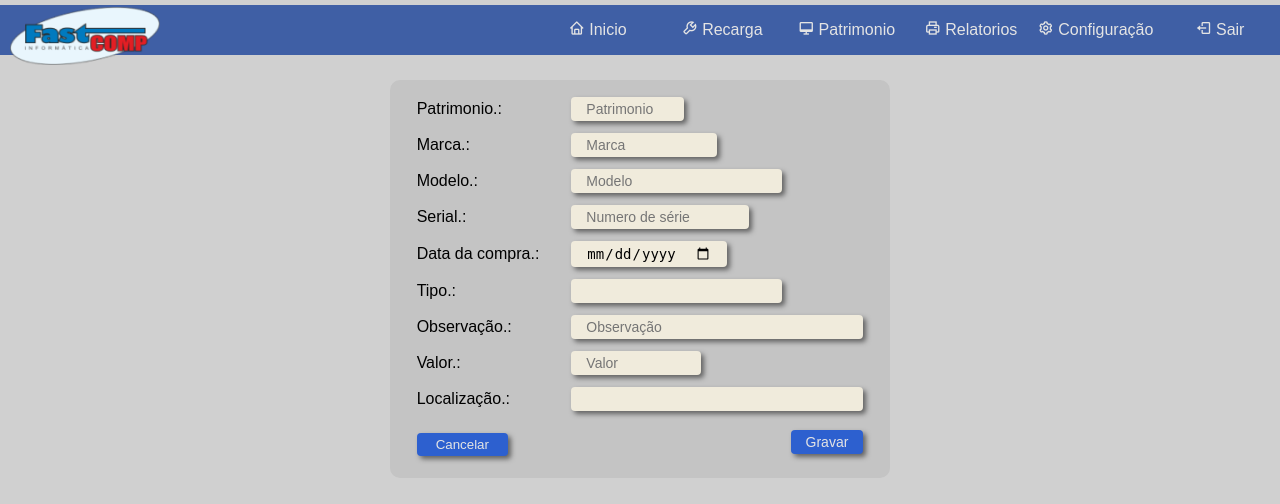
After one commit to AdalbertoSZ/estudo, a PHP site: page /arquivos/nvpatrimonio.php in a window 1280 px wide. The commit adds this page. Shown: the top 504 px of the page. Run offline with PHP 8.4, Linux system fonts and the light colour scheme; the visitor is signed in with stand-in values (Sample User, id 1); data that the repository does not hold is empty.

Commit message:
alterações

```diff
--- a/Novo site/arquivos/estilo.css
+++ b/Novo site/arquivos/estilo.css
@@ -262,11 +262,10 @@ button:hover {
 .btnvrec {
     margin-bottom: 20px;
 }
-.nvetq {
+.nvetq , .nwpatr {
     margin: auto;
     margin-top: 25px;
     background-color: var(--bg-tab2);
-    /* border-collapse: collapse; */
     text-align: left;
     padding: 10px;
     border-radius: 10px;
@@ -281,9 +280,8 @@ button:hover {
 }
 .nvetq td:first-child + td {
     text-align: right;
-
 }
-.nvetq input  {
+.nvetq input {
     background-color: var(--bg-tab1);
     color: var(--txt2);
     outline: none;
@@ -291,20 +289,25 @@ button:hover {
     margin: 5px 0;
     font-size: 14px;
 }
+.nvetq input:hover , .nwpatr input:hover {
+    background-color: var(--bg-color3);
+}
+.nwpatr input {
+    background-color: var(--bg-tab1);
+    color: var(--txt2);
+    outline: none;
+    text-align: left;
+    margin: 5px 0;
+    font-size: 14px;
+}
 .nvetq p {
     margin: 5px 0;
     font-weight: bold;
 }
-.nvetq button{
+.nvetq button , .nwpatr button {
     margin: 15px 0 10px 0 ;
-    /* color: var(--txt1);
-    padding: 4px 15px;
-    border: 0px;
-    border-radius: 4px;
-    box-shadow: 3px 3px 5px rgba(0, 0, 0, 0.5); */
-    /* background-color: var(--bg-color2); */
 }
-.nvetq .inputsubmit {
+.nvetq .inputsubmit , .nwpatr .inputsubmit {
     color: var(--txt1);
     padding: 4px 15px;
     border: 0px;
@@ -312,7 +315,10 @@ button:hover {
     box-shadow: 3px 3px 5px rgba(0, 0, 0, 0.5);
     background-color: var(--bg-color2);
 }
-.nvetq button a {
+.nvetq button a , .nwpatr button a {
     color: var(--txt1);
 
 }
+.nwpatr .rodape {
+    text-align: right;
+}
--- /dev/null
+++ b/Novo site/arquivos/nvpatrimonio.php
@@ -0,0 +1,137 @@
+<?php
+		session_start();
+		include_once('conecta.php');
+		include_once('logado.php');
+		$Patrimonio = $_SESSION['Patrimonio'];
+		$Modelo = $_SESSION['Modelo'];
+		if (isset($_POST['gravar']))
+		{
+		 	$Patrimonio = $_POST['Patrimonio'];
+		 	$Marca = $_POST['Marca'];
+		 	$Modelo = $_POST['Modelo'];
+		 	$Nserie = $_POST['Nserie'];
+		 	$Data = $_POST['Data'];
+		 	$Tipo = $_POST['Tipo'];
+		 	$Observacao = $_POST['Observacao'];
+		 	$Valor = $_POST['Valor'];
+		 	$Cliente = $_POST['Lcliente'];
+		 	//$buscaetiqueta = "SELECT * FROM Toner WHERE etiqueta = '$etiqueta' ";
+	         //$result = $banco->query($buscaetiqueta);
+	         //if(mysqli_num_rows($result) > 0)
+		 	$buscaidcli = "SELECT * FROM VClientes WHERE Cliente = '$Cliente' ";
+		 	$encidcli = $banco->query($buscaidcli);
+		 	$dadosidcli = mysqli_fetch_assoc($encidcli);
+		 	$idcli = $dadosidcli['Indice'];
+		 	$buscapatr = "SELECT * FROM VPatrimonio WHERE Patrimonio = '$Patrimonio' ";
+		 	$result = $banco->query($buscapatr);
+		 	if(mysqli_num_rows($result) > 0)
+		 	{
+		 		echo "<script> alert('Erro...: Patrimonio já cadastrado!');</script>";
+		 	}
+		 	else
+		 	{
+
+
+		 		$gravadados = mysqli_query ($banco, "INSERT INTO VPatrimonio (Patrimonio,Marca,Modelo,Nserie,Data,Tipo,Observacao,Valor,Idcliente)
+		 		VALUES ('$Patrimonio','$Marca','$Modelo','$Nserie','$Data','$Tipo','$Observacao','$Valor','$idcli')") ;
+		 		header('Location: patrimonio.php');
+		 		//echo "<script> location.href='recarga.php';</script>";
+		 	}
+		}
+
+?>
+<!DOCTYPE html>
+<html lang="pt-br">
+<head>
+    <meta charset="UTF-8">
+    <meta name="viewport" content="width=device-width, initial-scale=1.0">
+    <title>Fastcomp - Novo patrimonio</title>
+    <link rel="stylesheet" href="estilo.css">
+    <link href='https://unpkg.com/boxicons@2.0.7/css/boxicons.min.css' rel='stylesheet'>
+    <link rel="shortcut icon" href="favicon.ico" type="image/x-icon">
+</head>
+<body>
+
+    <nav>
+        <img src="logop2.png" alt="fastcomp" class="logotipo">
+        <ul class="menu">
+            <li><a href="inicio.html"><i class='bx bx-home' ></i> Inicio</a></li>
+            <li><a href="recarga.php"><i class='bx bx-wrench' ></i> Recarga</a></li>
+            <li><a href="patrimonio.php"><i class='bx bx-desktop' ></i> Patrimonio</a></li>
+            <li><a href="#"><i class='bx bx-printer'></i> Relatorios</a></li>
+            <li><a href="#"><i class='bx bx-cog' ></i> Configuração</a></li>
+            <li><a href="#"><i class='bx bx-log-out' ></i> Sair</a></li>
+        </ul>
+    </nav>
+    <main>
+
+        <form action="nrecarga.php" method="post">
+
+            <table class="nwpatr">
+                <tr>
+                    <td>Patrimonio.:</td>
+                    <td><input type="text" name="Patrimonio" placeholder="Patrimonio" size="8" required></td>
+                </tr>
+                <tr>
+                    <td>Marca.:</td>
+                    <td><input type="text" name="Marca" placeholder="Marca" size="12" required></td>
+                </tr>
+                <tr>
+                    <td>Modelo.:</td>
+                    <td><input type="text" name="Modelo" placeholder="Modelo" size="20" required></td>
+                </tr>
+                <tr>
+                    <td>Serial.:</td>
+                    <td><input type="text" name="Nserie" placeholder="Numero de série" size="16" required></td>
+                </tr>
+                <tr>
+                    <td>Data da compra.:</td>
+                    <td><input class="entra" type="date" name="data" id="Dtr"></td>
+                </tr>
+                <tr>
+                    <td>Tipo.:</td>
+                    <td><input class="entra" type="text" name="Tipo" list="listatipo" size="20" value= "<?php echo $tipo ?>" required>
+            			<datalist id="listatipo">
+            				<?php $buscatipo = "SELECT * FROM Tipoimp ORDER BY Tipo";
+            				$achoutipo = mysqli_query($banco,$buscatipo);
+            				while ($ltipo = mysqli_fetch_assoc($achoutipo)) { ?>
+            				<option value="<?php echo $ltipo['Tipo']; ?>" ><?php echo $ltipo['Tipo']; ?>
+            				</option>
+                        <?php } ?>
+            			</datalist></td>
+                </tr>
+                <tr>
+                    <td>Observação.:</td>
+                    <td><input class="entra" type="text" name="Observacao" placeholder="Observação" size="30" value= "" ></td>
+                </tr>
+                <tr>
+                    <td>Valor.:</td>
+                    <td><input type="text" name="Valor" placeholder="Valor" size="10" required></td>
+                </tr>
+                <tr>
+                    <td>Localização.:</td>
+                    <td>
+                    <input class="entra" type="text" name="Lcliente" list="lcli" value= "<?php echo $tipo ?>" size="30" required>
+            			<datalist id="lcli">
+            				<?php $buscacli = "SELECT * FROM Clientes ORDER BY Cliente";
+            				$achoucli = mysqli_query($banco,$buscacli);
+            				while ($lclie = mysqli_fetch_assoc($achoucli)) { ?>
+            				<option value="<?php echo $lclie['Cliente']; ?>" ><?php echo $lclie['Cliente']; ?>
+            				</option> <?php
+            				}
+            		 		?>
+
+            			</datalist>
+                    </td>
+                </tr>
+                <tr>
+                    <td><button><a href="recarga.php">Cancelar</a></button></td>
+                    <td class="rodape"><input class="inputsubmit" type="submit" name="gravar" value="Gravar"></td>
+                </tr>
+            </table>
+        </form>
+
+    </main>
+
+</body>
+</html>
--- a/Novo site/arquivos/patrimonio.php
+++ b/Novo site/arquivos/patrimonio.php
@@ -59,7 +59,7 @@
       <header>
         <ul class="submenu lv2" >
             <li><a onclick="filtra()" href="#">Filtra</a></li>
-            <li><a href="#">Cadastra</a></li>
+            <li><a href="nvpatrimonio.php">Cadastra</a></li>
             <li><a href="#">Transfere</a></li>
           </ul>
       </header>
```
Also changed, not shown: Novo site/conteudo/novopatrimonio.php (+3 -4 lines).
